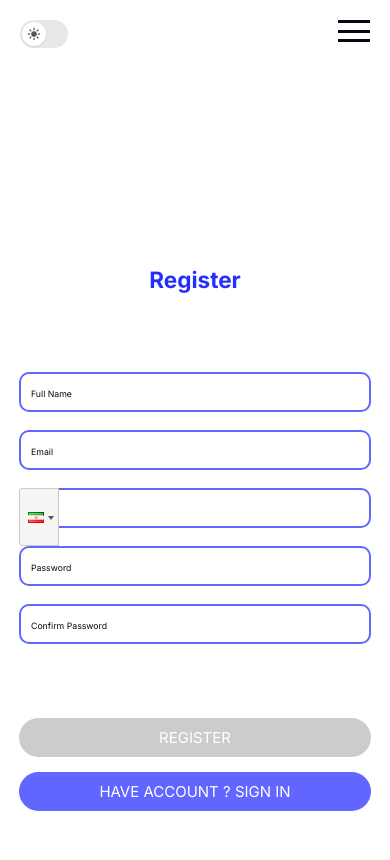
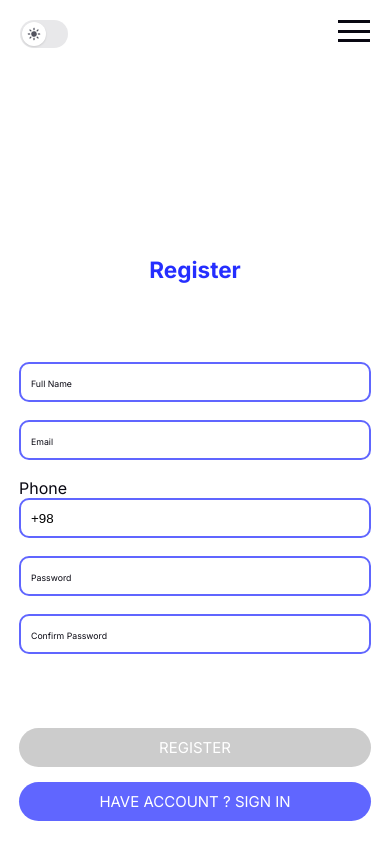
Before and after one commit to itsteatv/Reactjs-Blog-App, a React (Vite) app: page /register in a window 390 px wide. Shown: the top 860 px of the page. Built offline with nearby package versions, Linux system fonts and the light colour scheme.

Commit message:
Phone Number Input Added

```diff
--- a/package.json
+++ b/package.json
@@ -19,6 +19,7 @@
     "react-icons": "^4.10.1",
     "react-lazy-load-image-component": "^1.5.6",
     "react-phone-input-2": "^2.15.1",
+    "react-phone-number-input": "^3.3.0",
     "react-router-dom": "^6.14.0",
     "react-slick": "^0.29.0",
     "sass": "^1.63.6",
--- a/src/components/UI/Register.jsx
+++ b/src/components/UI/Register.jsx
@@ -6,30 +6,10 @@ import ClickAwayListener from '@mui/material/ClickAwayListener';
 import { PiWarningCircleLight } from "react-icons/pi"
 import { useState } from "react";
 import PhoneInput from 'react-phone-input-2'
-import 'react-phone-input-2/lib/style.css'
+// import 'react-phone-input-2/lib/style.css'
 
 function Register() {
     const [open, setOpen] = useState(false);
-    // const [enteredPhone, setEnteredPhone] = useState("");
-    // const [phoneError, setPhoneError] = useState(false);
-    // const [inputIsTouched, setInputIsTouched] = useState(false);
-
-    // const phoneChangeHandler = (value) => {
-    //     setEnteredPhone(value || "");
-    // };
-
-    // const phoneInputBlurHandler = () => {
-    //     setInputIsTouched(true);
-    // };
-
-    // const validatePhone = (value) => {
-    //     return /^\d{10}$/.test(value);
-    // };
-
-    // const resetPhoneHandler = () => {
-    //     setEnteredPhone("");
-    //     setInputIsTouched(false);
-    // };
 
     const handleTooltipClose = () => {
         setOpen(false);
@@ -68,7 +48,7 @@ function Register() {
         validateAndSetValue: phoneValidateAndSetValue,
         resetValueHandler: resetPhoneHandler,
         formIsValid: phoneIsValid,
-    } = useInput((value) => /^\d{10}$/.test(value));
+    } = useInput((value) => value.trim().length !== 0);
 
     const {
         value: enteredPassword,
@@ -131,16 +111,17 @@ function Register() {
                 />
                 <PhoneInput
                     inputProps={{
-                        className: `${styles["register-input"]} ${phoneError ? `${styles.invalid} ${styles.shake}` : ""}`,
-                        placeholder: phoneError ? "Please enter a valid phone number." : "Phone",
+                        className: `${styles["register-input"]} ${styles["phone-input"]} ${phoneError ? `${styles.invalid} ${styles.shake}` : ""}`,
                         id: "phone",
                     }}
                     country={'ir'}
                     value={enteredPhone}
                     onChange={phoneValidateAndSetValue}
                     onBlur={phoneInputBlurHandler}
-                    searchStyle={true}
-                    autocompleteSearch={true}
+                    autoFormat={true}
+                    placeholder={phoneError ? "Please enter a valid phone number." : "Phone"}
+                    countryCodeEditable={true}
+                // buttonClass={`${styles["phone-input-button"]} ${phoneError ? `${styles.invalid} ${styles.shake}` : ""}`}
                 />
                 <input
                     type="password"
--- a/src/components/UI/Register.module.css
+++ b/src/components/UI/Register.module.css
@@ -126,6 +126,15 @@
   border-color: red;
 }
 
+.register-input .flag-dropdown {
+  margin-left: 311px;
+  margin-bottom: 18px;
+  border-radius: 10px;
+  border: 2px solid var(--input);
+  background: transparent;
+  transition: all 0.55s ease-in-out 0s;
+}
+
 .shake {
   animation: shake 0.5s linear;
 }
@@ -139,6 +148,27 @@
   top: 30px;
   left: 155px;
 }
+
+/* .phone-input-button {
+  position: absolute;
+  left: 40px;
+  margin-bottom: 18px;
+  border-radius: 10px;
+  border: 2px solid var(--input);
+  background: transparent;
+  transition: 0.55s ease-in-out;
+}
+
+.phone-input-button:focus,
+.phone-input-button:hover {
+  outline: none;
+  box-shadow: 0 0 0 0.2em hsl(var(--bg--light)),
+    0 0 0 0.4em hsl(var(--accent--light) / 0.8);
+} */
+
+/* .register-input.phone-input {
+  width: 100%;
+} */
 
 @keyframes shake {
   0%,
@@ -182,6 +212,15 @@
     left: 75px;
     top: 22px;
   }
+
+  /* .phone-input-button {
+    margin-left: 130px;
+  } */
+
+  .register-input.phone-input {
+    width: 100%;
+    max-width: 352px;
+  }
 }
 
 /* 225px */
@@ -206,4 +245,9 @@
     left: 65px;
     top: 22px;
   }
+
+  .register-input.phone-input {
+    width: 100%;
+    max-width: 352px;
+  }
 }
```
Also changed, not shown: 1 other file (tests, documents, lock files or other folders).
